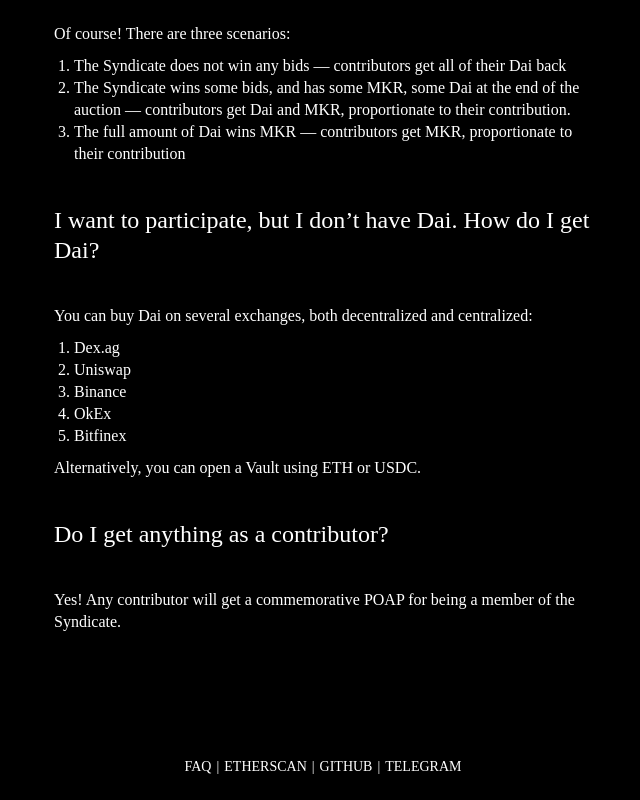
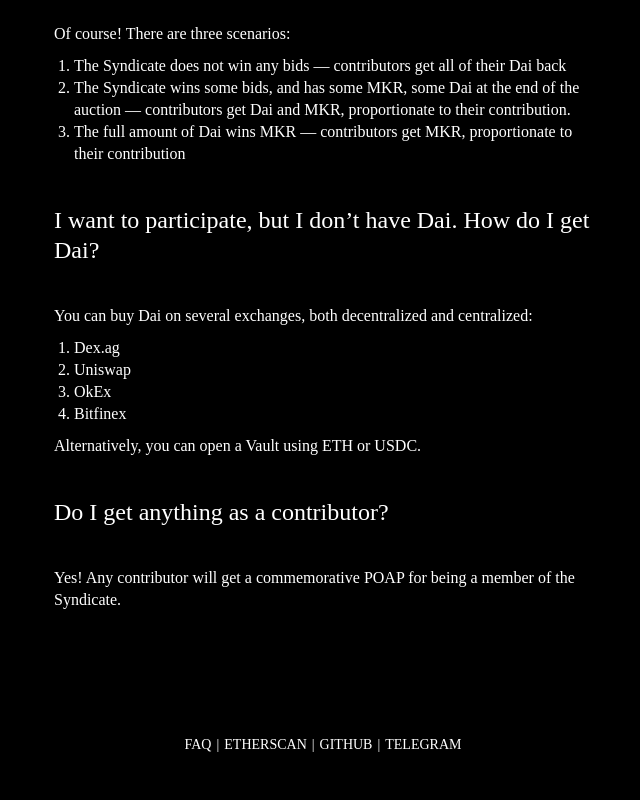
Before and after one commit to backstop-syndicate/backstopsyndicate.com, a Next.js app: page /faq in a window 1280 px wide. Shown: the part 2262-3062 px from the top of the page, without its empty margins (317-957 px from the left). After the commit the page ends 3040 px from the top, so only its background shows below. Built offline with nearby package versions, Linux system fonts and the light colour scheme.

Commit message:
Removed Binance from FAQ

```diff
--- a/src/pages/faq.js
+++ b/src/pages/faq.js
@@ -86,7 +86,6 @@ export default function Faq() {
                     <ol>
                         <li>Dex.ag</li>
                         <li>Uniswap</li>
-                        <li>Binance</li>
                         <li>OkEx</li>
                         <li>Bitfinex</li>
                     </ol>
```
